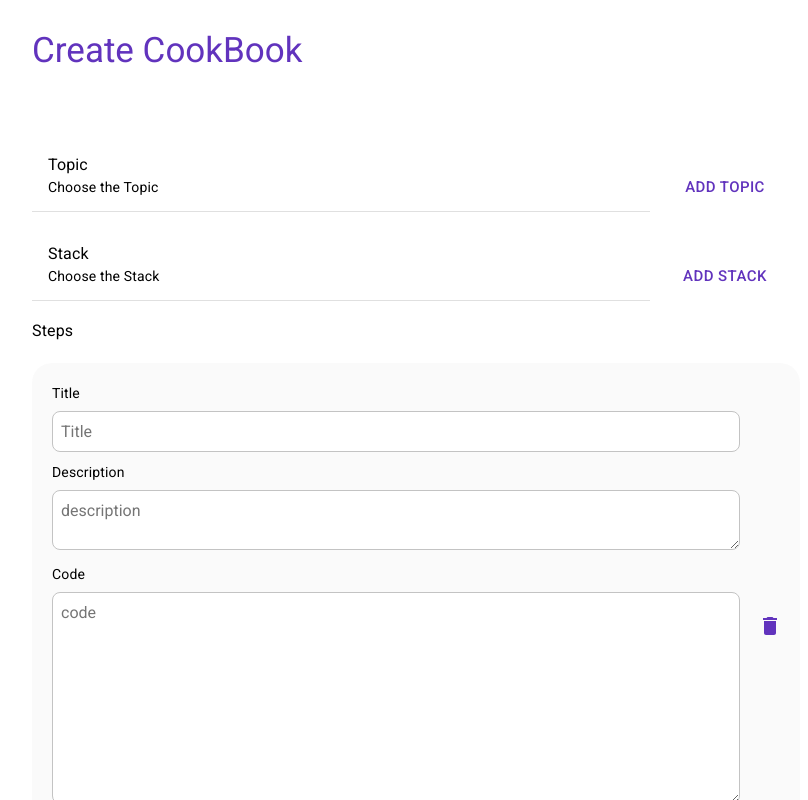
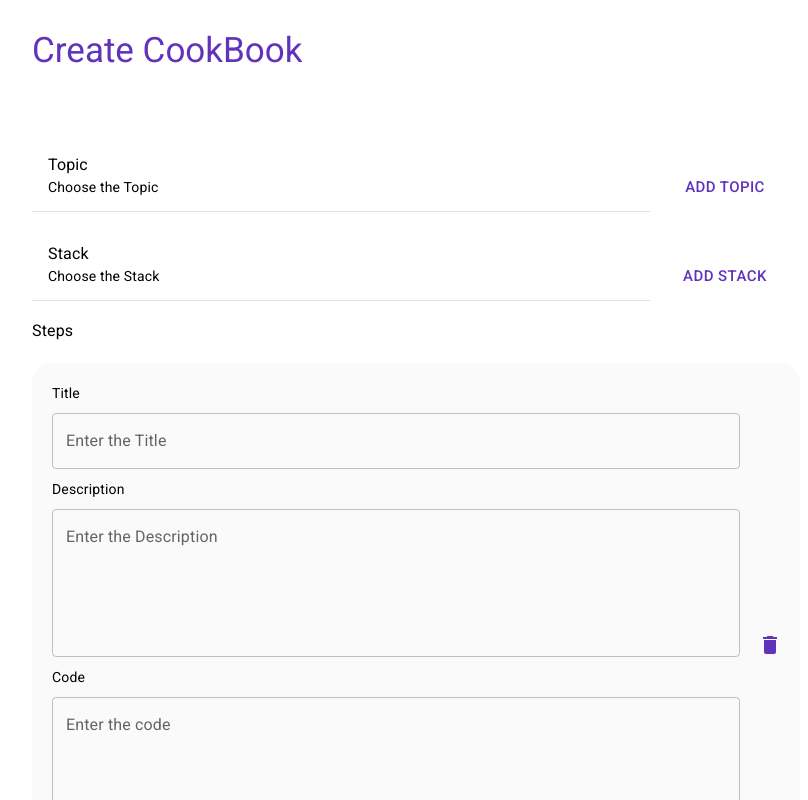
Before and after one commit to avasoft-mobility/cookbook, a React (Create React App) app: page /create/cookbook in a window 1280 px wide. Shown: the top 800 px of the page, without its empty margins (224-1032 px from the left). Built offline with nearby package versions, Linux system fonts and the light colour scheme; no server answers.

Commit message:
Refactor Formik in StepComponent

```diff
--- /dev/null
+++ b/src/components/specified_components/Formik_components/FormikInput.Component.tsx
@@ -0,0 +1,46 @@
+import React from "react";
+
+import { Field, FieldProps } from "formik";
+
+import Input, { InputProps } from "../../wrapper_components/Input.WrapperComponent";
+
+interface FormikInputProps extends InputProps {
+  name: string;
+  error?: string;
+  touched?: boolean;
+}
+
+const FormikInput: React.FC<FormikInputProps> = (props) => {
+  return (
+    <Field name={props.name}>
+      {({
+        field: { value, onChange, onBlur },
+        form: { setFieldValue },
+      }: FieldProps<any>) => (
+        <Input
+          value={value}
+          onChange={(event) => {
+            setFieldValue(props.name, event.target.value, true);
+            onChange(event);
+            if (props.onChange) {
+              props.onChange(event);
+            }
+          }}
+          onBlur={(event) => {
+            setFieldValue(props.name, event.target.value, true);
+            onBlur(event);
+            if (props.onBlur) {
+              props.onBlur(event);
+            }
+          }}
+          type={props.type}
+          errorText={props.errorText}
+          placeHolderText={props.placeHolderText}
+          style={props.style}
+          numberOfLines={props.numberOfLines}
+        />
+      )}
+    </Field>
+  );
+};
+export default FormikInput;
--- a/src/components/specified_components/steps_components/Step.Component.tsx
+++ b/src/components/specified_components/steps_components/Step.Component.tsx
@@ -1,33 +1,29 @@
 import React from "react";
-import { useFormik } from "formik";
+import { Formik } from "formik";
 import Text from "../../wrapper_components/Text.wrapperComponent";
 import Theme from "../../../configs/ThemeConfig";
 import StepValue from "../../../models/StepValue.model";
-import ApiService from "../../../services/ApiService";
-import Color from "../../../configs/ColorConfig";
-import FileUpload from "../../wrapper_components/FileUpload.component";
+import FormikInput from "../Formik_components/FormikInput.Component";
 
 interface StepProps {
   values: StepValue;
   onValueChange: Function;
   currentIndex: number;
+  handleFileUpload: Function;
 }
 
 const Step: React.FC<StepProps> = (props) => {
-  const changeHandler = async (event: any) => {
-    const result = await ApiService.uploadFile(event.target.files[0]);
-    formik.values.image = result.url;
-    props.onValueChange(formik.values, props.currentIndex);
-  };
-
-  const formik = useFormik({
-    initialValues: {
+  return (
+    <div>
+      <div style={{ marginLeft: "10px", marginRight: "10px" }}>
+        <Formik
+          initialValues={{
             title: props.values.title,
             description: props.values.description,
             code: props.values.code,
             image: props.values.image,
-    },
-    validate: (values) => {
+          }}
+          validate={(values) => {
             let errors: any = {};
 
             if (!values.title) {
@@ -46,76 +42,93 @@ const Step: React.FC<StepProps> = (props) => {
               errors.description = "Must be 20 characters or more";
             }
             return errors;
-    },
-    onSubmit: (_) => {},
-  });
-
-  const onVisualChange = (event: any) => {
-    formik.handleChange(event);
-    props.onValueChange(formik.values, props.currentIndex);
-  };
-
-  return (
-    <div style={{ marginLeft: "10px", marginRight: "10px" }}>
+          }}
+          onSubmit={(values) => {}}
+        >
+          {({
+            values,
+            errors,
+            touched,
+            handleChange,
+            handleBlur,
+            handleSubmit,
+            isSubmitting,
+          }) => (
             <form>
               <div style={{ paddingTop: "10px" }}>
                 <Text variant={"body2"} color={Theme.palette.text.secondary}>
                   Title
                 </Text>
-          <input
-            style={styles.inputStyle}
-            name="title"
-            onChange={onVisualChange}
-            placeholder="Title"
-            value={formik.values.title}
-            onBlur={onVisualChange}
+                <FormikInput
+                  name={"title"}
+                  onChange={(event) => {
+                    handleChange("title");
+                    props.onValueChange(values, props.currentIndex);
+                  }}
+                  onBlur={handleBlur("title")}
+                  type="outlined"
+                  errorText={errors.title && touched.title ? errors.title : ""}
+                  placeHolderText="Enter the Title"
+                  style={{ marginTop: "10px" }}
                 />
-          {formik.errors.title && formik.touched ? (
-            <Text variant={"body2"} color={Color.errorMessage}>
-              {formik.errors.title}
-            </Text>
-          ) : null}
               </div>
               <div style={{ paddingTop: "10px" }}>
                 <Text variant={"body2"} color={Theme.palette.text.secondary}>
                   Description
                 </Text>
-          <textarea
-            style={styles.inputStyle}
-            name="description"
-            onChange={onVisualChange}
-            placeholder="description"
-            value={formik.values.description}
-            onBlur={onVisualChange}
+                <FormikInput
+                  name={"description"}
+                  onChange={(event) => {
+                    handleChange("description");
+                    props.onValueChange(values, props.currentIndex);
+                  }}
+                  onBlur={handleBlur("description")}
+                  type="outlined"
+                  errorText={
+                    errors.description && touched.description
+                      ? errors.description
+                      : ""
+                  }
+                  placeHolderText="Enter the Description"
+                  style={{ marginTop: "10px" }}
+                  numberOfLines={5}
                 />
-          {formik.errors.description && formik.touched ? (
-            <Text variant={"body2"} color={Color.errorMessage}>
-              {formik.errors.description}
-            </Text>
-          ) : null}
               </div>
               <div style={{ paddingTop: "10px" }}>
                 <Text variant={"body2"} color={Theme.palette.text.secondary}>
                   Code
                 </Text>
-          <textarea
-            style={styles.inputStyle}
-            name="code"
-            onChange={onVisualChange}
-            placeholder="code"
-            rows={10}
-            value={formik.values.code}
-            onBlur={onVisualChange}
+                <FormikInput
+                  name={"code"}
+                  onChange={(event) => {
+                    handleChange("code");
+                    props.onValueChange(values, props.currentIndex);
+                  }}
+                  onBlur={handleBlur("code")}
+                  type="outlined"
+                  placeHolderText="Enter the code"
+                  style={{ marginTop: "10px" }}
+                  errorText=""
+                  numberOfLines={5}
                 />
               </div>
               <div style={{ paddingTop: "10px", paddingBottom: "10px" }}>
-          <FileUpload
-            onChange={changeHandler}
-            label={"Upload File"}
-            textColor={Theme.palette.text.secondary}
+                <Text variant={"body2"} color={Theme.palette.text.secondary}>
+                  Upload File
+                </Text>
+                <input
+                  style={{ marginTop: "10px" }}
+                  type="file"
+                  name="file"
+                  onChange={(event) => {
+                    props.handleFileUpload(event, values, props.currentIndex);
+                  }}
                 />
               </div>
             </form>
+          )}
+        </Formik>
+      </div>
     </div>
   );
 };
--- a/src/components/specified_components/steps_components/StepWrapper.component.tsx
+++ b/src/components/specified_components/steps_components/StepWrapper.component.tsx
@@ -6,6 +6,7 @@ import Theme from "../../../configs/ThemeConfig";
 import Clickable from "../../wrapper_components/ButtonWrapperComponent";
 import StepValue from "../../../models/StepValue.model";
 import { v4 as uuidv4 } from "uuid";
+import ApiService from "../../../services/ApiService";
 
 interface StepWrapperProps {
   onValueChange: Function;
@@ -23,16 +24,20 @@ const StepWrapper: React.FC<StepWrapperProps> = (props) => {
       image: "",
     },
   ]);
-  const onValueChange = (value: StepValue, index: number) => {
+  const onValueChange = (value: StepValue, index: number,imageUrl:string) => {
     let newStep = [...stepValue];
     let currentStepElement = newStep[index];
     currentStepElement.title = value.title;
     currentStepElement.description = value.description;
     currentStepElement.code = value.code;
-    currentStepElement.image = value.image;
+    currentStepElement.image = imageUrl;
     newStep[index] = currentStepElement;
     setStepValue(newStep);
     props.onValueChange(stepValue);
+  };
+  const handleFileUpload = async (event: any,values:any,index:number) => {
+    const result = await ApiService.uploadFile(event.target.files[0]);
+    onValueChange(values,index,result.url)
   };
   const handleAddNew = () => {
     const newStep: StepValue = {
@@ -73,6 +78,7 @@ const StepWrapper: React.FC<StepWrapperProps> = (props) => {
               values={value}
               onValueChange={onValueChange}
               currentIndex={index}
+              handleFileUpload={handleFileUpload}
             />
           </div>
           <div
```
Lines whose indentation alone changed are shown as unchanged.
